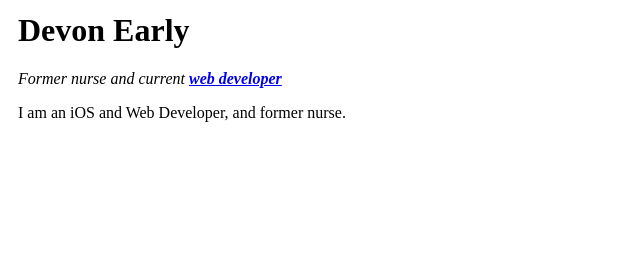
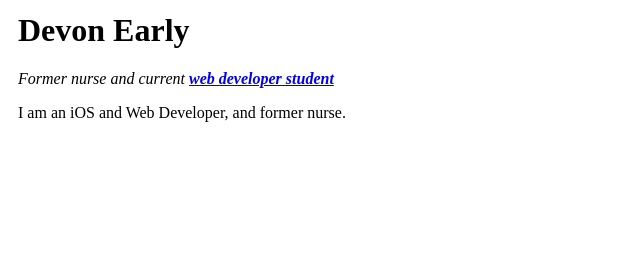
Before and after one commit to dewild15/CV, a plain HTML site: page index.html in a window 1280 px wide. Shown: the part 159-415 px from the top of the page, 609-1249 px from the left. Drawn offline with Linux system fonts and the light colour scheme.

Commit message:
Update index.html

```diff
--- a/index.html
+++ b/index.html
@@ -12,7 +12,7 @@
       <td><img src="(518).jpg" alt=""></td>
       <td>
         <h1>Devon Early</h1>
-        <p><em>Former nurse and current <strong><a href="https://www.appbrewery.co/">web developer</a></strong></em></p>
+        <p><em>Former nurse and current <strong><a href="https://www.appbrewery.co/">web developer student</a></strong></em></p>
         <p>I am an iOS and Web Developer, and former nurse.</p>
       </td>
     </tr>
```
